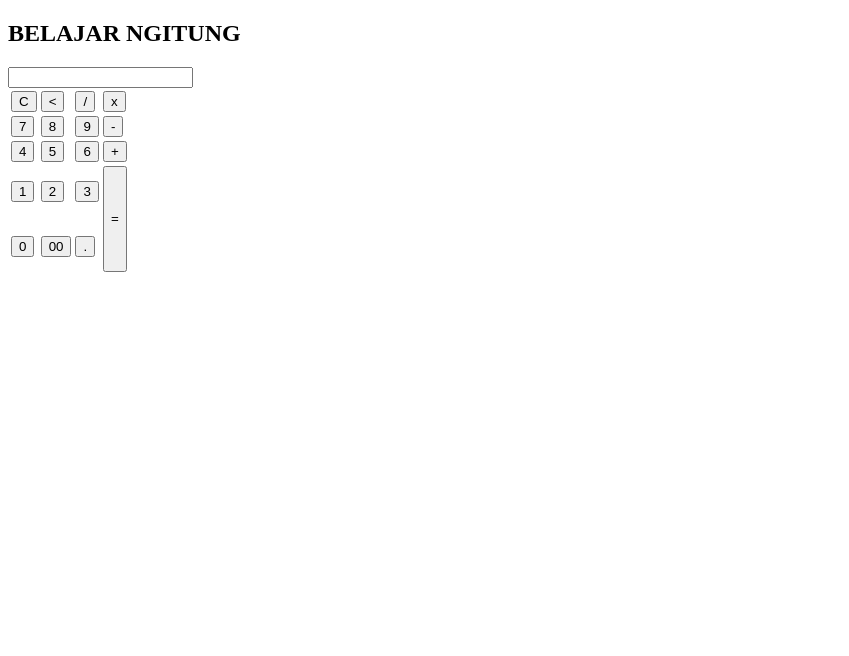
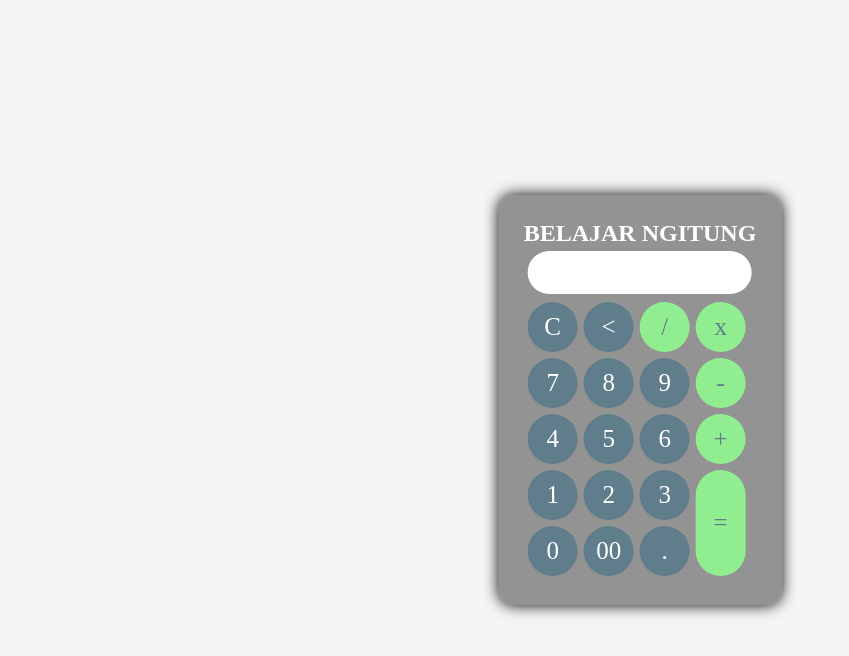
Before and after one commit to shoyong/kalkulator, a plain HTML site: page index.html in a window 1280 px wide. Shown: the whole page, without its empty margins (0-849 px from the left). Drawn offline with Linux system fonts and the light colour scheme; a web font is replaced by a local one.

Commit message:
styles.css

```diff
--- a/styles.css
+++ b/styles.css
@@ -1,23 +1,58 @@
-.calculator {
-  width: 200px;
-  margin: 50px auto;
-  border: 1px solid #ccc;
-  padding: 10px;
+* {
+	margin: 0px;
+	padding: 0px;
+	font-family: Viga;
 }
 
-.display {
-  width: calc(100% - 22px);
-  margin-bottom: 10px;
-  padding: 5px;
+body {
+
+	background: whitesmoke;
+	height: 637px;
 }
 
-.buttons {
-  display: grid;
-  grid-template-columns: repeat(4, 1fr);
-  grid-gap: 5px;
+.main {
+	position: absolute;
+	top: 50%;
+	left: 50%;
+	transform: translateX(-50%) translateY(-50%);
+	width: fixed;
+	background: rgba(0,0,0,0.4);
+	padding: 25px;
+	border-radius: 15px;
+	box-shadow: 0 0 15px;
 }
 
-button {
-  padding: 10px;
-  cursor: pointer;
+.main h2 {
+	text-align: center;
+	color: white;
+	text-transform: uppercase;
 }
+
+.button {
+	width: 50px;
+	height: 50px;
+	font-size: 25px;
+	margin: 2px;
+	cursor: pointer;
+	border: none;
+	background: #607d8b;
+	color: white;
+	border-radius: 25px;
+
+}
+
+.btn-green {
+	background:lightgreen;
+	color:#607d8b;
+}
+
+.textarea {
+	width: 204px;
+	margin: 4px;
+	font-size: 20px;
+	padding: 10px;
+	border: none;
+	color: #607d8b;
+	border-radius: 25px;
+	text-align: right;
+}
```
